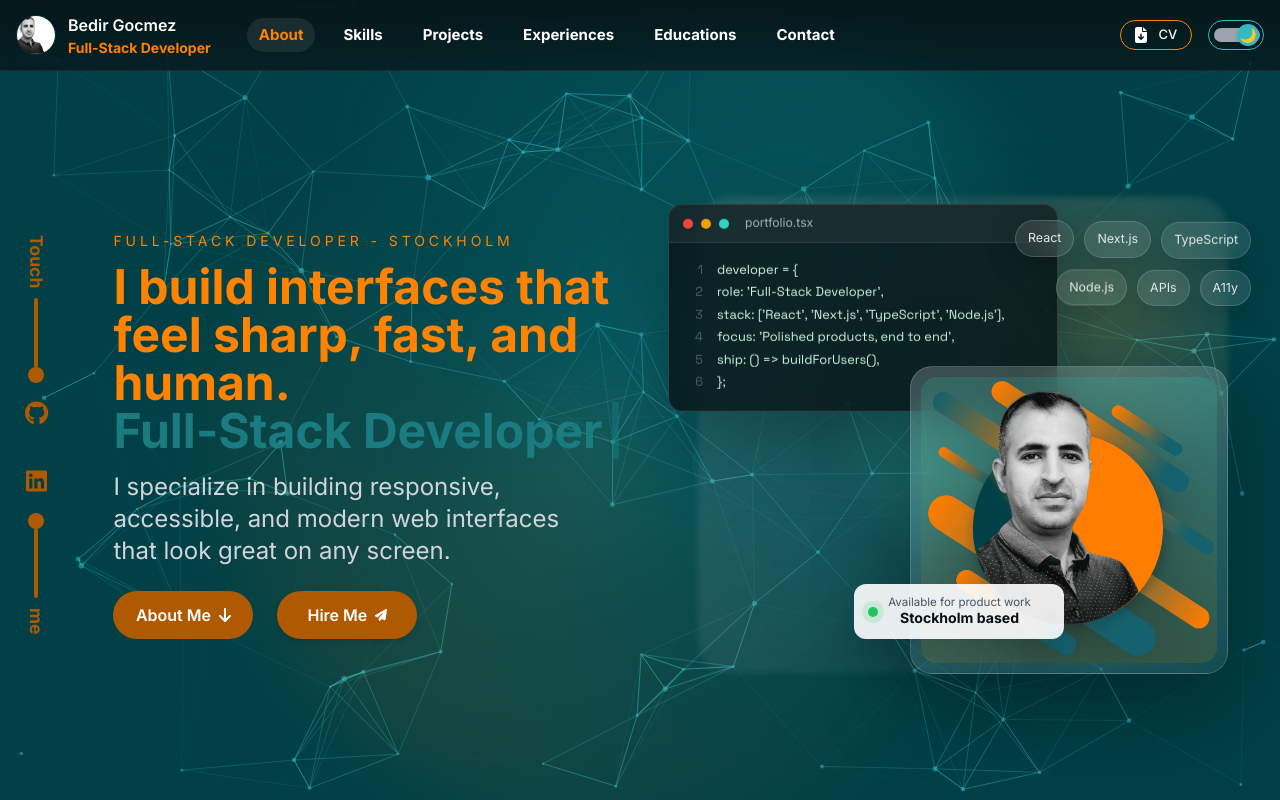
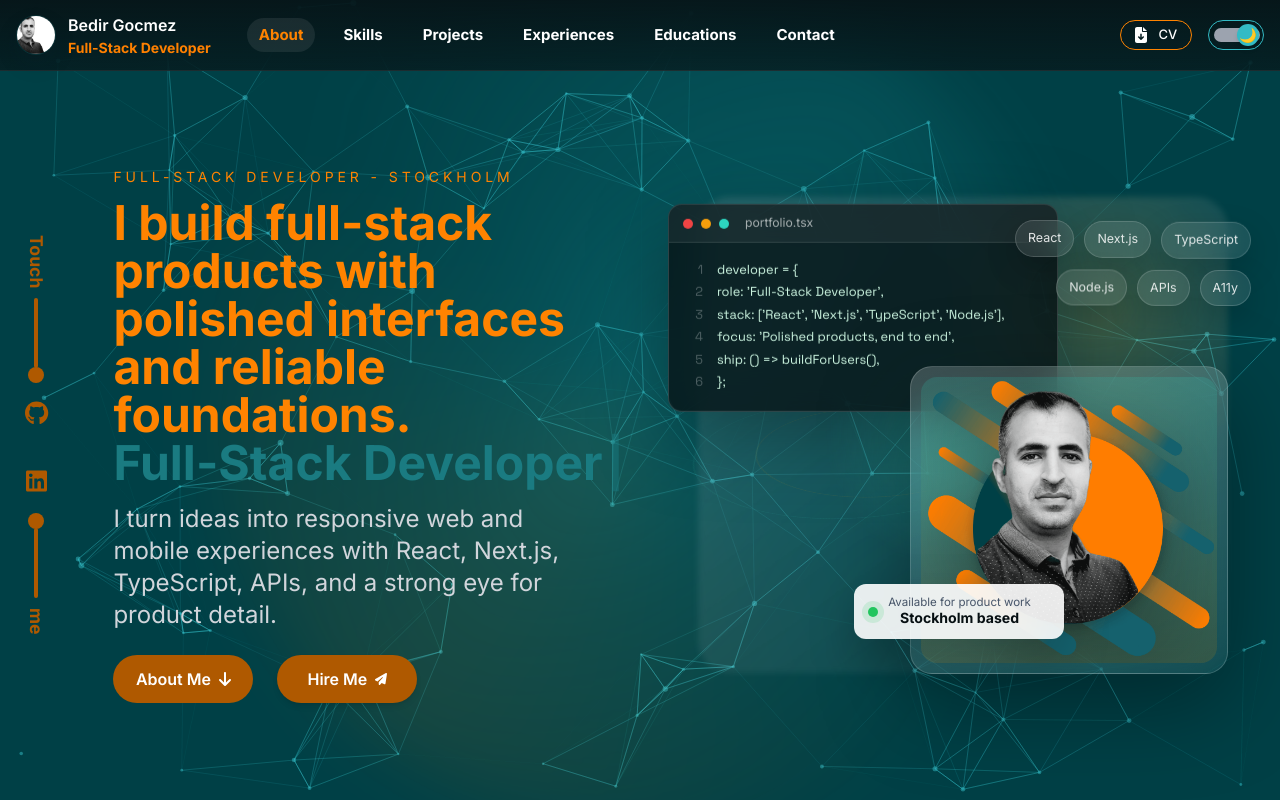
Before and after one commit to bedirgcmz/bedir-gocmez-portfolio, a Next.js app: page / in a window 1280 px wide. Shown: the top 800 px of the page. Built offline with nearby package versions, Linux system fonts and the light colour scheme; no server answers.

Commit message:
Refine hero positioning copy

```diff
--- a/src/components/Hero/HeroSection.tsx
+++ b/src/components/Hero/HeroSection.tsx
@@ -35,7 +35,7 @@ const fromBottomVariants = {
                       Full-Stack Developer - Stockholm
                     </motion.p>
                     <h1 className="w-full max-xs:text-3xl text-4xl lg:text-5xl font-bold mb-4 z-10 md:text-left text-[#1a7b81] dark:text-[var(--color-active)] ">
-                        I build interfaces that feel sharp, fast, and human.{' '} <br />
+                        I build full-stack products with polished interfaces and reliable foundations.{' '} <br />
                         <span className="text-[var(--color-hover)]"><TypeText words={["Bedir Gocmez", "Full-Stack Developer"]} loop={true}/></span>
                     </h1>
                     <motion.p
@@ -44,7 +44,7 @@ const fromBottomVariants = {
                       whileInView="visible"
                       viewport={{ once: true, amount: 0.2 }}
                       className="text-lg md:text-1xl lg:text-2xl mb-6 text-gray-600 dark:text-gray-300 z-10 md:text-left max-w-[95vw] md:max-w-[365px] lg:max-w-[450px]">
-                      I specialize in building responsive, accessible, and modern web interfaces that look great on any screen.
+                      I turn ideas into responsive web and mobile experiences with React, Next.js, TypeScript, APIs, and a strong eye for product detail.
                     </motion.p>
                     <div className='flex gap-6 items-center'>
                         <a href="#about" className="bg-[var(--color-active)] dark:bg-[var(--color-active-darker)] bg-btn-bg-hover max-xs:px-1 max-xs:py-1 flex gap-2 items-center justify-center text-white w-[140px] px-2 py-3 rounded-full z-10 animated hover:scale-105 transition font-semibold">
```
